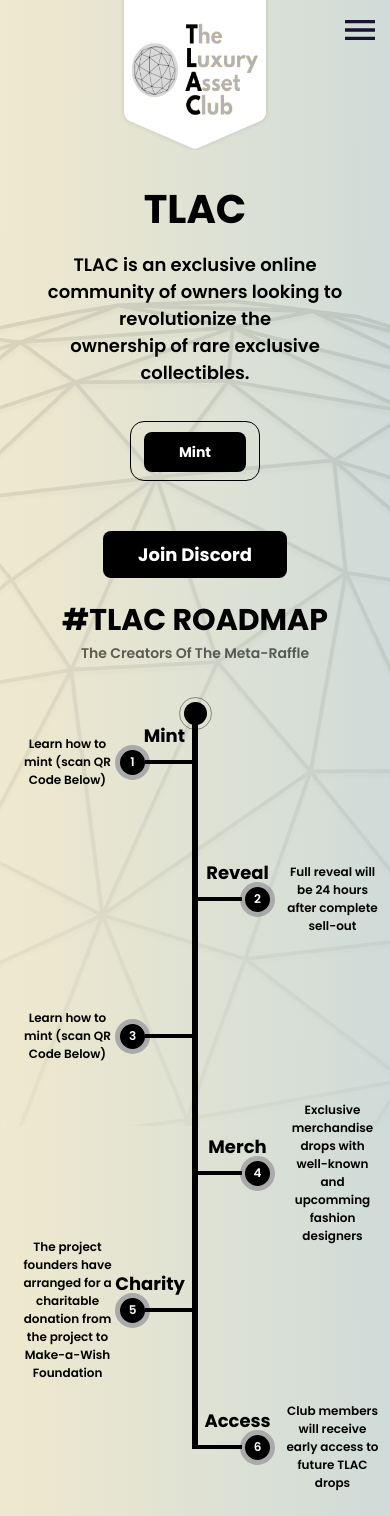
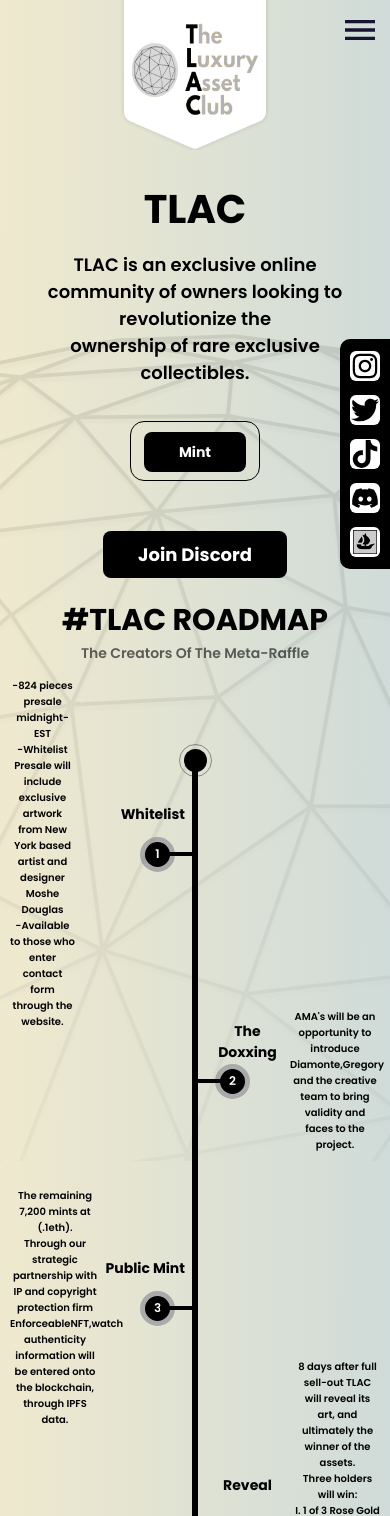
Before and after one commit to PavaniGattineni/gdgc-reactjs, a React (Create React App) app: page /home in a window 390 px wide. Shown: the top 1516 px of the page. Built offline with nearby package versions, Linux system fonts and the light colour scheme.

Commit message:
scroll bar changes

```diff
--- a/src/components/Footer/Footer.js
+++ b/src/components/Footer/Footer.js
@@ -27,7 +27,7 @@
 display:flex;
 flex-direction:column;
 align-items:center;
-
+z-index:999;
 
 
 .link{
@@ -109,7 +109,7 @@
         </Left>
 
         <Right>
-            <Link to={'/'} className='link'>Team</Link>
+            <Link to={'/doxxing'} className='link'>Team</Link>
             <Link to={'/'} className='link'>LinkTree</Link>
             <Link to={'/faqs'} className='link'>FAQS</Link>
         </Right>
--- a/src/components/NavContainer/NavContainer.js
+++ b/src/components/NavContainer/NavContainer.js
@@ -85,6 +85,11 @@
 font-size:18px;
 font-weight:700;
 text-align:center;
+
+:hover{
+  background-color:#444;
+  color:#f6f6f6;
+}
 `
 
 
@@ -135,7 +140,7 @@
     <Container>
     <Left open={isOpen}>
        <Link href='/home'>TLAC</Link>
-       <Link href='#roadmap'>Roadmap</Link>
+       <Link href='/home#roadmap'>Roadmap</Link>
        <Link href='/doxxing'>The Doxxing</Link>
        <Link href='/contact'>Contact Us</Link>
 
--- a/src/components/RoadMap/RoadMap.js
+++ b/src/components/RoadMap/RoadMap.js
@@ -1,5 +1,5 @@
 import React from 'react'
-import Data from '../../data'
+//import Data from '../../data'
 import RoadMapItem from './RoadMapItem'
 import './RoadMap.scss'
 
@@ -8,9 +8,7 @@
 const RoadMap = () => {
   return (
     <div className='MapContainer' id='roadmap'>
-            {Data.length >0 &&  Data.map((item,idx)=>(
-               <RoadMapItem  data={item} key={idx}/>
-            ))}
+            <RoadMapItem />
             <div className='CircleContainer'>
               <div className='smallcircle'></div>
             </div>
--- a/src/components/RoadMap/RoadMap.scss
+++ b/src/components/RoadMap/RoadMap.scss
@@ -9,13 +9,17 @@
     content: "";
     width: 6px;
     position: absolute;
-    height: 740px;
+    height: 960px;
     top: 0;
     left: calc(50% - 3px);
   }
 
   @media screen and (max-width: 500px) {
     width: 100%;
+
+    &::after {
+      height: 1235px;
+    }
   }
   @media (min-width: 501px) and (max-width: 1200px) {
     width: 70%;
@@ -23,7 +27,7 @@
 }
 
 .ItemContainer {
-  height: 110px;
+  height: 150px;
   display: flex;
   justify-content: flex-start;
   align-items: center;
@@ -45,10 +49,13 @@
   h1 {
     position: absolute;
     font-size: 24px;
-    right: 40px;
+    right: 15px;
     top: calc(50% - 40px);
   }
-
+  h4 {
+    text-align: center;
+    font-size: 16px;
+  }
   .Circle {
     position: absolute;
     border: 9px solid rgb(170, 170, 170);
@@ -75,7 +82,7 @@
     }
 
     h1 {
-      left: -330px;
+      left: -320px;
       top: calc(50% - 40px);
     }
     .Circle {
@@ -84,8 +91,9 @@
   }
 
   @media screen and (max-width: 500px) {
+    height: 200px;
     &::after {
-      width: 50px;
+      width: 35px;
       height: 4px;
       position: absolute;
       top: calc(50% - 2px);
@@ -94,15 +102,15 @@
     }
 
     h1 {
-      font-size: 18px;
+      font-size: 14px;
       right: 10px;
-      top: calc(50% - 40px);
+      top: calc(50% - 50px);
     }
 
     h4 {
-      font-size: 12px;
-      padding-right: 80px;
-      padding-left: 20px;
+      font-size: 10px;
+      padding-right: 120px;
+      padding-left: 10px;
     }
     .Circle {
       border: 5px solid rgb(170, 170, 170);
@@ -110,21 +118,29 @@
       height: 35px;
       font-size: 12px;
       font-weight: 600;
-      right: 45px;
+      right: 20px;
       top: calc(50% - 17.5px);
     }
     &:nth-child(even) {
       h1 {
-        left: -100px;
-        top: calc(50% - 40px);
+        left: -80px;
+        padding: 0 90px;
+        top: calc(50% - 60px);
       }
 
       h4 {
-        padding-left: 90px;
+        padding-left: 100px;
         padding-right: 10px;
       }
       .Circle {
-        left: 45px;
+        left: 20px;
+      }
+    }
+
+    &:nth-child(2) {
+      h4 {
+        padding-left: 120px;
+        padding-right: 10px;
       }
     }
   }
--- a/src/components/RoadMap/RoadMapItem.js
+++ b/src/components/RoadMap/RoadMapItem.js
@@ -1,16 +1,71 @@
 import React from 'react'
 
 
-const RoadMapItem = ({data}) => {
+const RoadMapItem = () => {
   return (
+    <>
     <div className='ItemContainer'>
             <div className='inner'>
-            <h4 className='Desc'>{data.procedure}</h4>
+            <h4 className='Desc'>-824 pieces presale midnight-EST <br />
+-Whitelist Presale will include exclusive
+artwork from New York based
+artist and designer Moshe Douglas<br/>
+-Available to those who enter contact
+form through the website.</h4>
+            <div className='Circle'>1</div>
+            <h1 className='Header'>Whitelist</h1>
             </div>
-            <div className='Circle'>{data.id}</div>
-            <h1 className='Header'>{data.step}</h1>
+            </div>
 
-    </div>
+<div className='ItemContainer'>
+
+            <div className='inner'>
+            <h4 className='Desc'>AMA's will be an opportunity to introduce Diamonte,Gregory and the creative team to bring validity and faces to the project.</h4>
+            <div className='Circle'>2</div>
+            <h1 className='Header'>The Doxxing</h1>
+            </div>
+</div>
+
+<div className='ItemContainer'>
+
+            <div className='inner'>
+            <h4 className='Desc'>The remaining 7,200 mints at (.1eth).<br/>Through our strategic partnership with IP and copyright protection firm EnforceableNFT,watch authenticity information will be entered onto the blockchain, through IPFS data.</h4>
+            <div className='Circle'>3</div>
+            <h1 className='Header'>Public Mint</h1>
+            </div>
+</div>
+
+<div className='ItemContainer'>
+
+            <div className='inner'>
+            <h4 className='Desc'>8 days after full sell-out TLAC will reveal its art, and ultimately the winner of the assets.<br/>
+    Three holders will win:<br/>
+    I. 1 of 3 Rose Gold Kobe Bryant Signed Hublot and signed Nike Kobe Zoom VIII
+    (Previously appraised at $2.6m+)<br/>
+    II. Signed Kobe Bryant Jersey<br/>
+    III. Front Row Tickets to Laker game</h4>
+            <div className='Circle'>4</div>
+            <h1 className='Header'>Reveal</h1>
+            </div>
+</div>
+
+<div className='ItemContainer'>
+            <div className='inner'>
+            <h4 className='Desc'>The project founders have arranged for a charitable donation from the project to Make-a-Wish Foundation</h4>
+            <div className='Circle'>5</div>
+            <h1 className='Header'>Donation</h1>
+            </div>
+</div>
+
+<div className='ItemContainer'>
+
+            <div className='inner'>
+            <h4 className='Desc'>Club members will receive early access to future TLAC drops</h4>
+            <div className='Circle'>6</div>
+            <h1 className='Header'>Asset Delivery</h1>
+            </div>
+</div>
+    </>
   )
 }
 
--- a/src/components/Socialmedia/SocialMedia.js
+++ b/src/components/Socialmedia/SocialMedia.js
@@ -7,7 +7,7 @@
 import opensea from "../../assets/image 8.png"
 
 const SocialMedias=styled.div`
-position:absolute;
+position:fixed;
 bottom:calc(80% - 400px);
 right:0;
 background-color:#000;
@@ -18,14 +18,8 @@
 border-radius:10px 0 0 10px;
 z-index:99;
 
-@media screen and (max-width: 900px) {
-   bottom:0;
-   flex-direction:row;
-   width:100%;
-   display:flex;
-   align-items:center;
-   justify-content:space-between;
-   bored-radius:0;
+@media screen and (max-width: 500px) {
+padding:5px;
     }
 `
 const Box=styled.div`
@@ -38,8 +32,9 @@
 justify-content:center;
 
 @media screen and (max-width: 500px) {
-    width:35px;
-    height:35px;
+    width:30px;
+    height:30px;
+    margin:7px 5px;
     }
 `
 
--- a/src/data.js
+++ /dev/null
@@ -1,35 +0,0 @@
- const Data=[
-{
-    id:1,
-    step:"Mint",
-    procedure:"Learn how to mint (scan QR Code Below)"
-},
-{
-    id:2,
-    step:"Reveal",
-    procedure:"Full reveal will be 24 hours after complete sell-out"
-},
-{
-    id:3,
-    step:"",
-    procedure:"Learn how to mint (scan QR Code Below)"
-},
-{
-    id:4,
-    step:"Merch",
-    procedure:"Exclusive merchandise drops with well-known and upcomming fashion designers"
-},
-{
-    id:5,
-    step:"Charity",
-    procedure:"The project founders have arranged for a charitable donation from the project to Make-a-Wish Foundation"
-},
-{
-    id:6,
-    step:"Access",
-    procedure:"Club members will receive early access to future TLAC drops"
-}
-
-];
-
-export default Data;
--- a/src/pages/AboutPage.js
+++ b/src/pages/AboutPage.js
@@ -3,6 +3,7 @@
 import Footer from '../components/Footer/Footer'
 import NavContainer from '../components/NavContainer/NavContainer'
 import SocialMedia from '../components/Socialmedia/SocialMedia'
+import frame from '../assets/Frame.png'
 
 const Container=styled.div`
 width:100%;
@@ -65,6 +66,26 @@
 }
 `
 
+const FrameContainer=styled.div`
+width:100%;
+height:100vh;
+position:absolute;
+top:22%;
+z-index:1;
+
+@media screen and (max-width:500px){
+    top:18%;
+}
+`
+
+const Frame=styled.div`
+width:100%;
+height:100%;
+mix-blend-mode: darken;
+background:url(${frame}) top no-repeat;
+z-index:1;
+
+`
 
 const AboutPage = () => {
   return (
@@ -83,6 +104,10 @@
            </Info>
            </DetailsContainer>
 
+           <FrameContainer>
+           <Frame />
+          </FrameContainer>
+
           <Footer />
           <SocialMedia />
     </Container>
--- a/src/pages/DoxxingPage.js
+++ b/src/pages/DoxxingPage.js
@@ -1,6 +1,5 @@
 import React from 'react'
 import styled from 'styled-components'
-import Barcode from '../components/Barcode/Barcode'
 import NavContainer from '../components/NavContainer/NavContainer'
 import SocialMedia from '../components/Socialmedia/SocialMedia'
 import Mask from '../assets/Mask.png'
@@ -118,7 +117,7 @@
  flex-wrap:wrap;
  margin-bottom:100px;
  z-index:99;
-
+ gap:52.68px;
  @media screen and (max-width: 1200px) {
   width:100%;
   flex-direction:column;
@@ -128,8 +127,6 @@
  const Partner=styled.div`
  width: 333.65px;
 height: 421.45px;
-margin-right:52.68px;
-margin-bottom:52.68px;
 background-color:rgba(0, 0, 0, 0.1);
 border-radius:30px;
 z-index:99;
@@ -173,15 +170,7 @@
     }
 `
 
-const BarcodeDesc=styled.p`
-font-size:14px;
-font-weight:600;
-margin:10px;
 
-@media screen and (max-width: 900px) {
-   margin-bottom:100px;
-    }
-`
 const MaskContainer=styled.div`
 width:100%;
 height:663px;
--- a/src/pages/HomePage.js
+++ b/src/pages/HomePage.js
@@ -6,7 +6,6 @@
 import Mask from '../assets/Mask.png'
 import NavContainer from '../components/NavContainer/NavContainer'
 import SocialMedia from '../components/Socialmedia/SocialMedia'
-import Barcode from '../components/Barcode/Barcode'
 import Footer from '../components/Footer/Footer';
 
 import SuperWorld from '../assets/Superworld LOGO.png'
@@ -138,10 +137,11 @@
 font-size:18px;
 font-weight:600;
 color:rgba(0, 0, 0, 0.6);
-margin-bottom:43px;
+margin-bottom:60px;
 
 @media screen and (max-width: 500px) {
   font-size:14px;
+  margin-bottom:90px;
   }
 `
 
@@ -342,15 +342,7 @@
 top:-150px;
 `
 
-const BarcodeDesc=styled.p`
-font-size:14px;
-font-weight:600;
-margin:10px;
 
-@media screen and (max-width:900px){
-  margin-bottom:100px;
-}
-`
 const FrameContainer=styled.div`
 width:100%;
 height:100vh;
--- a/src/pages/UpdateRegisterPage.js
+++ b/src/pages/UpdateRegisterPage.js
@@ -305,7 +305,7 @@
 
 @media screen and (max-width:500px){
 font-size:12px;
-margin-bottom:100px;
+
 }
 `
 
@@ -409,13 +409,14 @@
                 </Whitelist>
             </Form>
 
-            <Barcode />
-            <BarcodeDesc>TLAC 2022. All Rights Reserved</BarcodeDesc>
+
 
             <FrameContainer>
             <Frame/>
             </FrameContainer>
 
+            <Barcode />
+            <BarcodeDesc>TLAC 2022. All Rights Reserved</BarcodeDesc>
             <SocialMedia />
 
         </Container>
```
Also changed, not shown: src/pages/ContactPage.js (+3 -4 lines), 11 other files (tests, documents, lock files or other folders).
